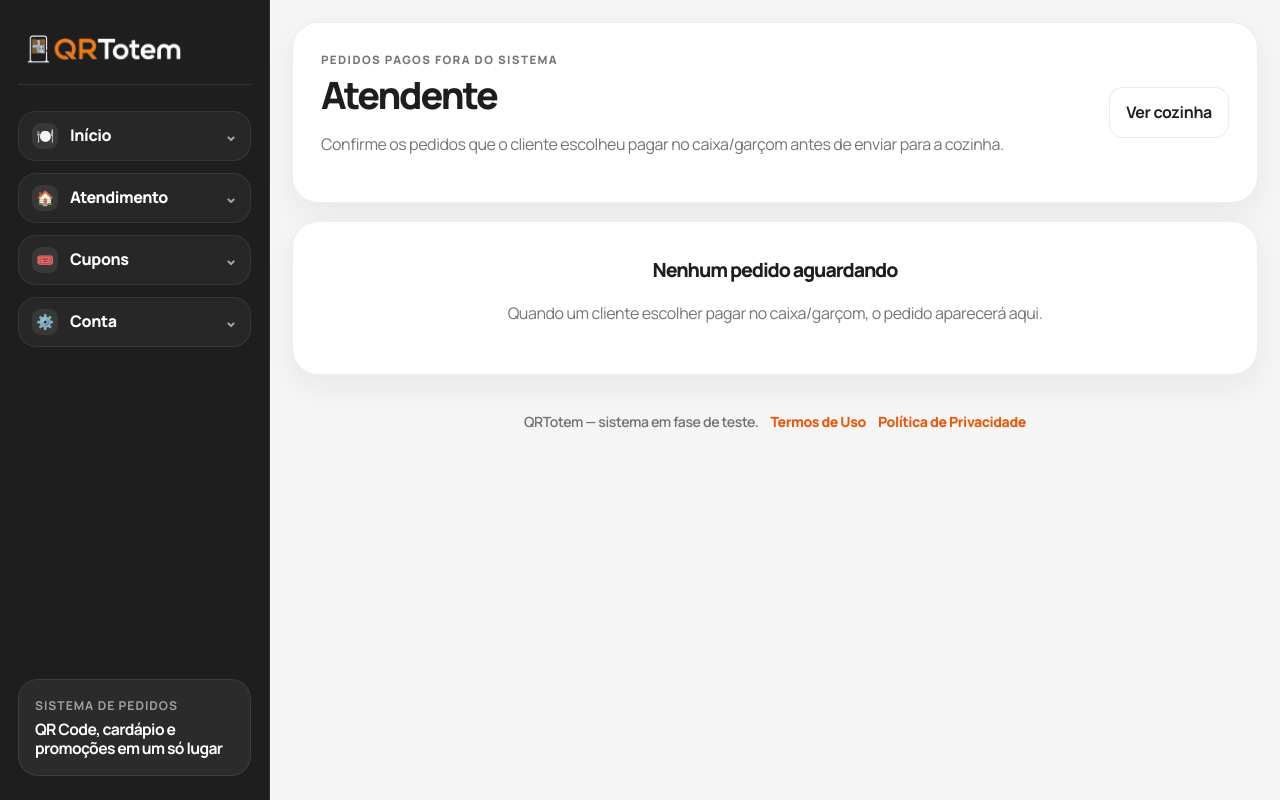
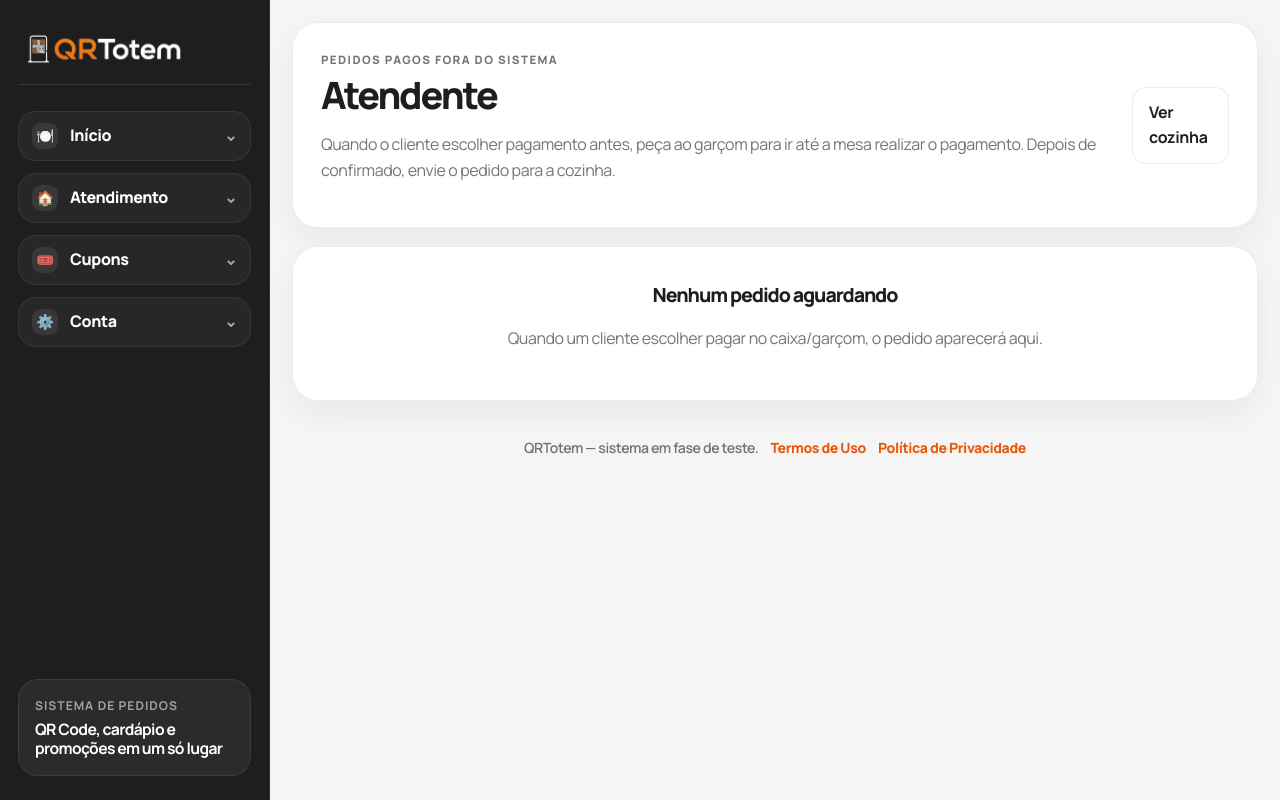
Before and after one commit to camisagilberto/restaurante, a Flask app: page /admin/atendente in a window 1280 px wide. Run offline with Flask 3, Linux system fonts and the light colour scheme; the visitor is signed in with stand-in values (Sample User, id 1); data comes from the database, SQL or seed files in the repository; data that the repository does not hold is empty.

Commit message:
Update attendant_orders.html

```diff
--- a/app/templates/admin/attendant_orders.html
+++ b/app/templates/admin/attendant_orders.html
@@ -6,7 +6,7 @@
   <div>
     <p class="eyebrow">Pedidos pagos fora do sistema</p>
     <h2>Atendente</h2>
-    <p class="muted">Confirme os pedidos que o cliente escolheu pagar no caixa/garçom antes de enviar para a cozinha.</p>
+    <p class="muted">Quando o cliente escolher pagamento antes, peça ao garçom para ir até a mesa realizar o pagamento. Depois de confirmado, envie o pedido para a cozinha.</p>
   </div>
   <a class="btn btn-secondary" href="{{ url_for('kitchen.orders') }}">Ver cozinha</a>
 </section>
@@ -19,12 +19,17 @@
           <p class="order-id">Pedido #{{ entry.order['id'] }}</p>
           <h3>Mesa {{ entry.order['table_number'] }} — Pedido #{{ entry.order['id'] }}</h3>
         </div>
-        <span class="status-pill status-pending">Aguardando atendente</span>
+        <span class="status-pill status-pending">Aguardando pagamento na mesa</span>
       </div>
 
       <div class="order-meta">
         <span>{{ entry.created_at_display }}</span>
         <strong>{{ entry.order['total_amount']|currency }}</strong>
+      </div>
+
+      <div class="checkout-info-card attendant-payment-note">
+        <strong>Pagamento antes do preparo</strong>
+        <p>Diga ao garçom para ir até a mesa realizar o pagamento. Após feito, clique em <strong>Enviar pedido para cozinha</strong>.</p>
       </div>
 
       {% if entry.order['notes'] %}
@@ -44,7 +49,7 @@
       <div class="status-actions">
         <form method="post" action="{{ url_for('admin.attendant_send_order', order_id=entry.order['id']) }}">
           <input type="hidden" name="csrf_token" value="{{ csrf }}">
-          <button type="submit" class="btn btn-primary">Enviar para cozinha</button>
+          <button type="submit" class="btn btn-primary">Enviar pedido para cozinha</button>
         </form>
         <form method="post" action="{{ url_for('admin.attendant_reject_order', order_id=entry.order['id']) }}">
           <input type="hidden" name="csrf_token" value="{{ csrf }}">
```
